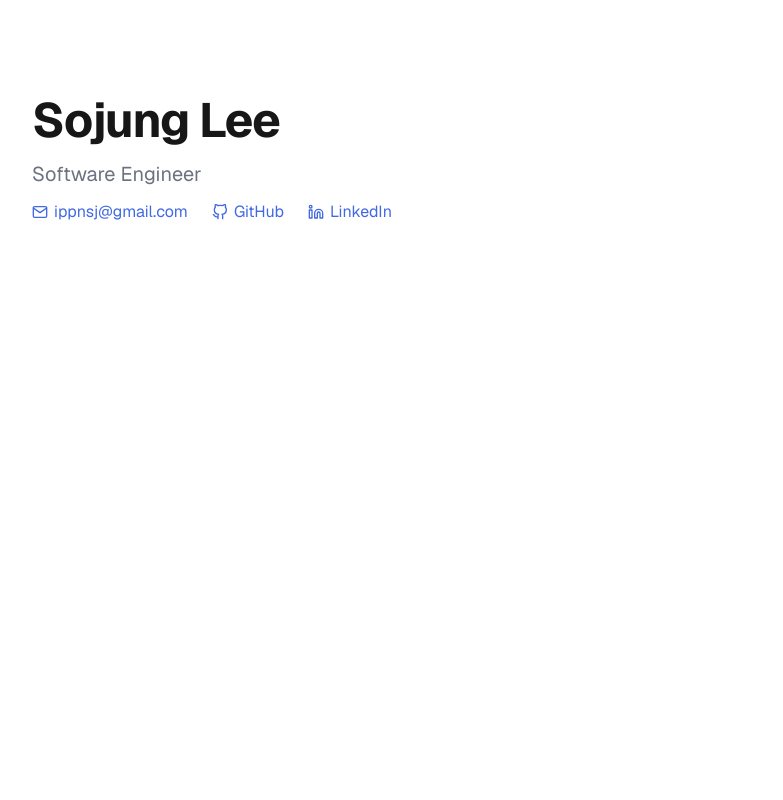
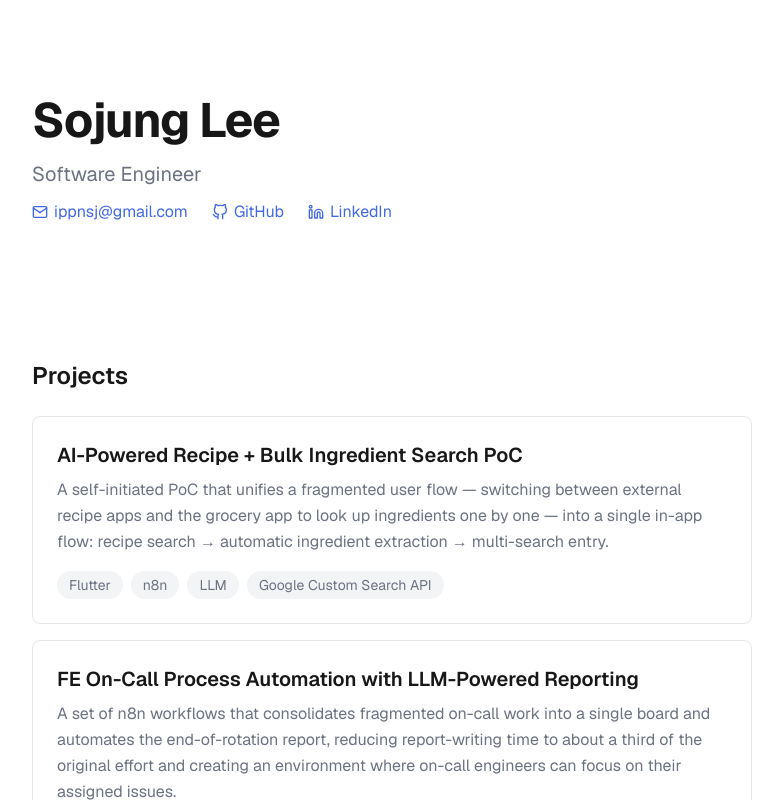
Before and after one commit to ippnsj/portfolio, a Next.js app: page / in a window 1280 px wide. Shown: the top 800 px of the page, without its empty margins (248-1031 px from the left). Built offline with nearby package versions, Linux system fonts and the light colour scheme.

Commit message:
feat: add Projects section with company-based filtering

```diff
--- a/app/page.tsx
+++ b/app/page.tsx
@@ -1,5 +1,7 @@
 import { Hero } from '@/components/Hero';
+import { Projects } from '@/components/Projects';
 import { resolveBrandColor } from '@/lib/brand';
+import { getProjectsForCompany } from '@/lib/projects';
 
 export default async function Home({
   searchParams,
@@ -13,6 +15,7 @@ export default async function Home({
     typeof params.color === 'string' ? params.color : undefined;
 
   const brandColor = resolveBrandColor({ company, color });
+  const projects = getProjectsForCompany(company);
 
   return (
     <main
@@ -24,6 +27,7 @@ export default async function Home({
       }
     >
       <Hero />
+      <Projects projects={projects} brandColor={brandColor} />
     </main>
   );
 }
--- /dev/null
+++ b/components/ProjectCard.tsx
@@ -0,0 +1,34 @@
+import Link from 'next/link';
+import type { Project } from '@/lib/projects';
+
+interface ProjectCardProps {
+  project: Project;
+  brandColor?: string;
+}
+
+export function ProjectCard({ project, brandColor }: ProjectCardProps) {
+  const colorParam = brandColor?.replace(/^#/, '');
+  const href = colorParam
+    ? `/projects/${project.slug}?color=${colorParam}`
+    : `/projects/${project.slug}`;
+
+  return (
+    <Link
+      href={href}
+      className="block rounded-lg border border-gray-200 p-6 transition-colors hover:border-brand"
+    >
+      <h3 className="text-xl font-semibold">{project.title}</h3>
+      <p className="mt-2 leading-relaxed text-muted">{project.summary}</p>
+      <div className="mt-4 flex flex-wrap gap-2">
+        {project.stack.map((tech) => (
+          <span
+            key={tech}
+            className="rounded-full bg-gray-100 px-3 py-1 text-sm text-muted"
+          >
+            {tech}
+          </span>
+        ))}
+      </div>
+    </Link>
+  );
+}
--- /dev/null
+++ b/components/Projects.tsx
@@ -0,0 +1,24 @@
+import type { Project } from '@/lib/projects';
+import { ProjectCard } from './ProjectCard';
+
+interface ProjectsProps {
+  projects: Project[];
+  brandColor?: string;
+}
+
+export function Projects({ projects, brandColor }: ProjectsProps) {
+  return (
+    <section className="py-10">
+      <h2 className="text-2xl font-semibold">Projects</h2>
+      <div className="mt-6 flex flex-col gap-4">
+        {projects.map((project) => (
+          <ProjectCard
+            key={project.slug}
+            project={project}
+            brandColor={brandColor}
+          />
+        ))}
+      </div>
+    </section>
+  );
+}
--- a/lib/projects/index.ts
+++ b/lib/projects/index.ts
@@ -1,3 +1,4 @@
+import { getCompanyConfig } from '@/lib/companies';
 import { aiRecipeSearch } from './ai-recipe-search';
 import { locationRouting } from './location-routing';
 import { oncallAutomation } from './oncall-automation';
@@ -30,16 +31,17 @@ const PROJECT_MAP = new Map<string, Project>(
   PROJECTS.map((p) => [p.slug, p]),
 );
 
-export function getAllProjects(): Project[] {
-  return PROJECTS;
-}
-
 export function getProjectBySlug(slug: string): Project | undefined {
   return PROJECT_MAP.get(slug);
 }
 
-export function getProjectsBySlugs(slugs: string[]): Project[] {
+function getProjectsBySlugs(slugs: string[]): Project[] {
   return slugs
     .map((slug) => PROJECT_MAP.get(slug))
     .filter((p): p is Project => p !== undefined);
 }
+
+export function getProjectsForCompany(company?: string): Project[] {
+  const config = company ? getCompanyConfig(company) : undefined;
+  return config ? getProjectsBySlugs(config.projectSlugs) : PROJECTS;
+}
```
Also changed, not shown: 1 other file (tests, documents, lock files or other folders).
